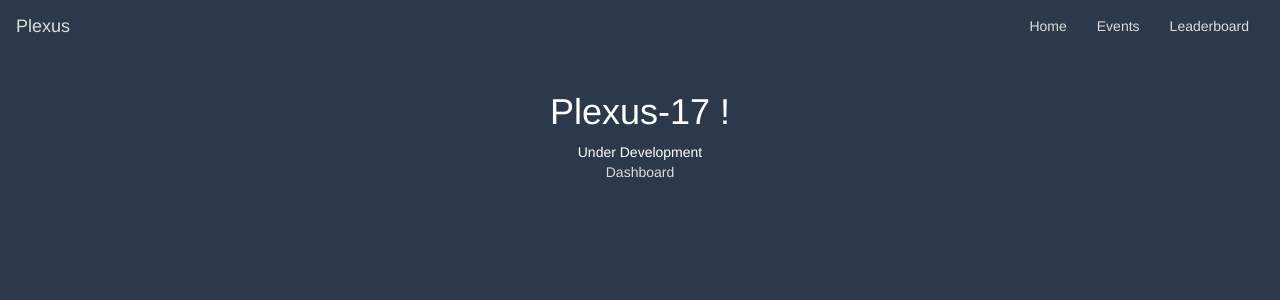
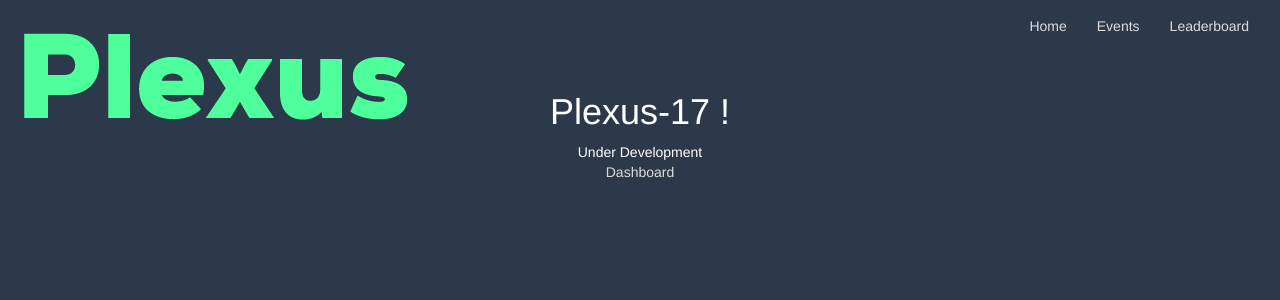
Before and after one commit to ncs-jss/plexus-17, a React (Create React App) app in the folder client/: page / in a window 1280 px wide. Shown: the top 300 px of the page. Built offline with nearby package versions, Linux system fonts and the light colour scheme; no server answers.

Commit message:
Plexus logo add in header (#41)

```diff
--- a/client/src/components/Header/Logo/Logo.css
+++ b/client/src/components/Header/Logo/Logo.css
@@ -1,8 +1,14 @@
 :local(.logo) {
   font-size: 45px;
   color: var(--accent-color);
+  padding-left: 20px;
 }
 
 :local(.event) {
   font-size: 20px;
 }
+
+:local(.logoImage) {
+  width: 200px;
+  height: auto;
+}
--- a/client/src/components/Header/Logo/Logo.js
+++ b/client/src/components/Header/Logo/Logo.js
@@ -2,6 +2,7 @@ import React, { Component } from 'react';
 import { Route, Switch } from 'react-router-dom';
 
 import styles from './Logo.css';
+import logo from '../../../common/images/logo.png';
 
 class Logo extends Component {
   componentDidMount() {}
@@ -41,7 +42,7 @@ class Logo extends Component {
   render() {
     return (
       <div>
-        <span className={styles.logo}>Plexus </span>
+        <span className={styles.logo}><img className={styles.logoImage} src={logo} alt="Plexus" /> </span>
         {this.renderBreadCrumb()}
       </div>
     );
```
Also changed, not shown: client/src/common/images/logo.png (added).
